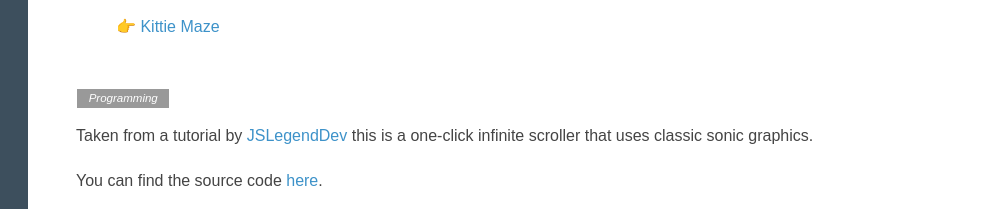
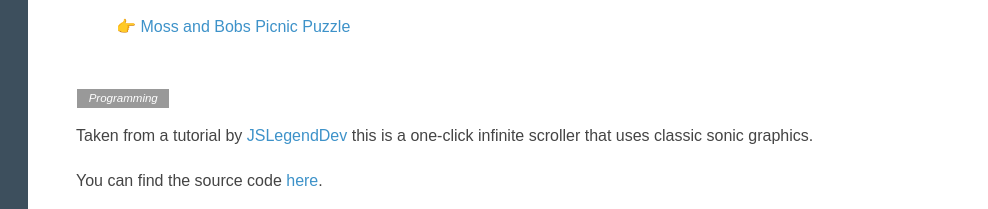
Before and after one commit to paulcockrell/paulcockrell.github.io, a plain HTML site: page index.html in a window 1280 px wide. Shown: the part 446-655 px from the top of the page, 292-1280 px from the left. Drawn offline with nearby package versions, Linux system fonts and the light colour scheme.

Commit message:
Update index.html

```diff
--- a/index.html
+++ b/index.html
@@ -92,8 +92,10 @@
               </p>
               <ul class="links">
                 <li>
-                  <a href="kittiemaze/index.html" alt="Kittie Maze Game"
-                    >Kittie Maze</a
+                  <a
+                    href="kittiemaze/index.html"
+                    alt="Moss and Bobs Picnic Puzzle Game"
+                    >Moss and Bobs Picnic Puzzle</a
                   >
                 </li>
               </ul>
```
